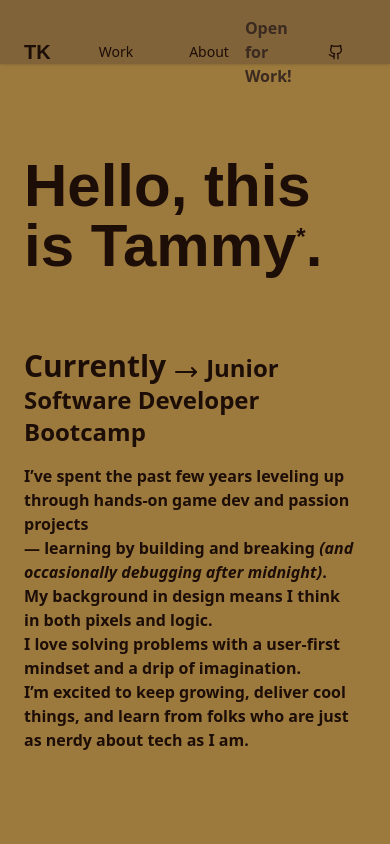
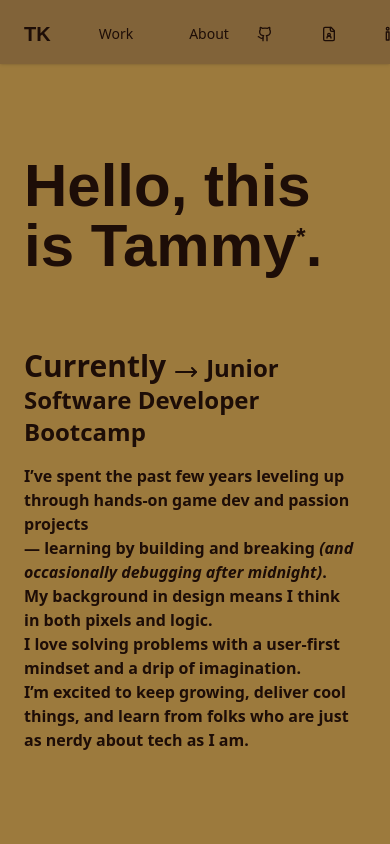
Before and after one commit to taemmyk/taemmyk-portfolio, a React (Vite) app: page / in a window 390 px wide. Shown: the top 844 px of the page. Built offline with nearby package versions, Linux system fonts and the light colour scheme; a web font is replaced by a local one.

Commit message:
fix(header): fixed responsive layout on small screen

```diff
--- a/src/components/layout/Header.tsx
+++ b/src/components/layout/Header.tsx
@@ -50,7 +50,7 @@ function Layout() {
             </li>
           </ul>
           <ul className="flex items-center space-x-6 list-none p-0">
-            <li>
+            <li className="hidden md:block">
               <p className="text-muted-foreground font-bold">Open for Work!</p>
             </li>
             <li>
```
